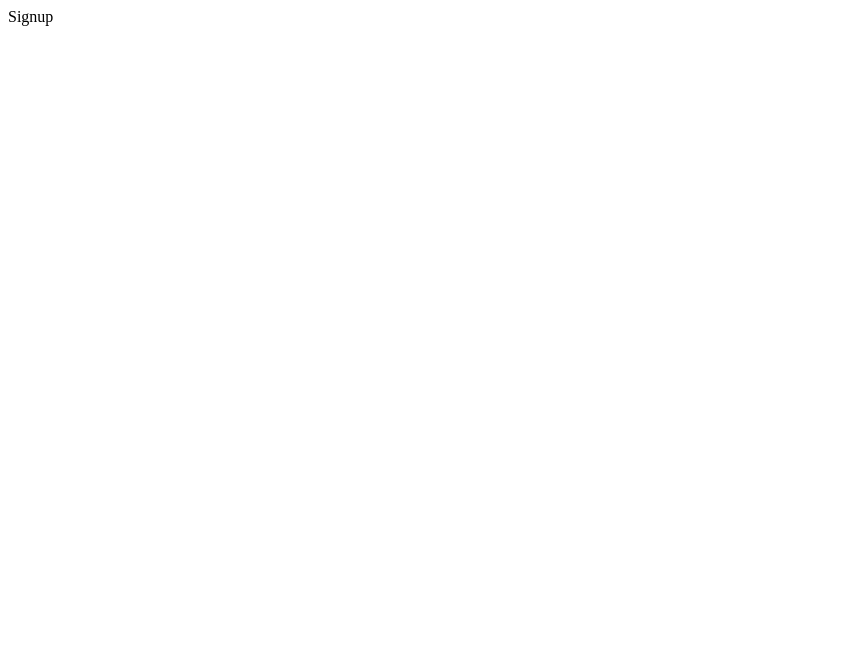
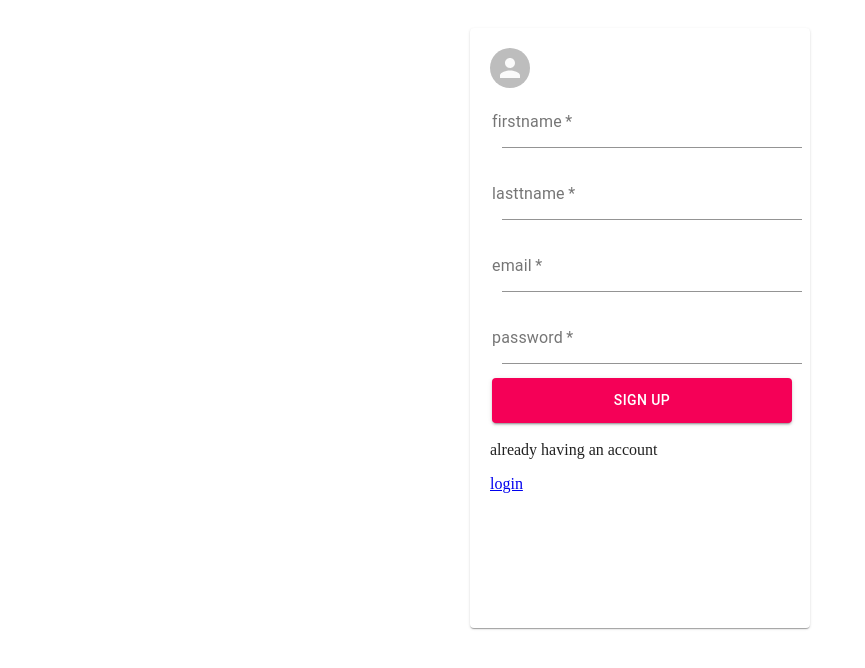
Before and after one commit to Methish07/stocks, a React (Create React App) app: page /signup in a window 1280 px wide. Shown: the top 668 px of the page, without its empty margins (0-865 px from the left). Built offline with nearby package versions, Linux system fonts and the light colour scheme.

Commit message:
commit 3

```diff
--- a/src/Signup.js
+++ b/src/Signup.js
@@ -1,8 +1,80 @@
+import { Grid, Paper,TextField, Button, Avatar } from '@material-ui/core'
 import React from 'react'
+import { Link } from 'react-router-dom'
+import { useState } from 'react'
+const Signup = () => {
+    const [firstname,setfirstname]=useState('');
+    const [lastname,setlastname]=useState('');
+    const [email,setemail]=useState('');
+    const [password,setpassword]=useState('');
+    const paperstyle={padding:20,height:'70vh',width:300,margin:'20px auto'}
+    const textfieldStyle={padding:10,margin:'2px 2px'}
+    const btnstyle={padding:10,margin:'2px 2px'}
 
-const Signup = () => {
+const submitHandler=(e)=>{
+    e.preventDefault();
+    console.log(firstname,lastname,email,password);
+    setemail('');
+    setfirstname('');
+    setlastname('');
+    setpassword('');
+}
+
   return (
-    <div>Signup</div>
+    <div>
+        <Grid alignContent='center'>
+            <Paper style={paperstyle}>
+                <Avatar></Avatar>
+                <form onSubmit={submitHandler}>
+            <TextField
+                  id="firstname"
+                  label="firstname"
+                 placeholder='enter firstname'
+                 fullWidth
+                 style={textfieldStyle}
+                 onChange={(e)=>{setfirstname(e.target.value)}}
+                 value={firstname}
+                 required
+                />
+                <TextField
+                  id="lasttname"
+                  label="lasttname"
+                 placeholder='enter lasttname'
+                 fullWidth
+                 style={textfieldStyle}
+                 value={lastname}
+                 onChange={(e)=>{setlastname(e.target.value)}}
+                 required
+                />
+                <TextField
+                  id="email"
+                  label="email"
+                 placeholder='enter email'
+                 fullWidth
+                 style={textfieldStyle}
+                 type="email"
+                 value={email}
+                 onChange={(e)=>{setemail(e.target.value)}}
+                required></TextField>
+                <TextField
+                  id="pasword"
+                  label="password"
+                  placeholder='enter password'
+                  type='password'
+                  fullWidth
+                  style={textfieldStyle}
+                  value={password}
+                  onChange={(e)=>{setpassword(e.target.value)}}
+                  required
+                />
+                <Button type='submit' variant="contained" fullWidth color='secondary' style={btnstyle} >
+                  sign up
+                </Button>
+                </form>
+                <span><p>already having an account</p><Link to='/'>login</Link></span>
+            </Paper>
+        </Grid>
+    </div>
   )
 }
 
--- a/src/login.js
+++ b/src/login.js
@@ -2,7 +2,21 @@
 import { Avatar, Grid,Paper, TextField, Button } from '@material-ui/core'
 import './index.css'
 import { Link } from 'react-router-dom'
-const login = () => {
+import { useState } from 'react'
+const Login = () => {
+  const [username,setusername]=useState('');
+  const [password,setpassword]=useState('');
+
+  const submitHandler=(e)=>{
+   e.preventDefault();
+   console.log(username);
+   console.log(password);
+   setusername('');
+   setpassword('');
+
+
+  }
+
     const paperstyle={padding:20,height:'70vh',width:300,margin:'20px auto'}
     const textfieldStyle={padding:10,margin:'2px 2px'}
     const btnstyle={padding:10,margin:'2px 2px'}
@@ -14,12 +28,16 @@
                   <Avatar ><svg xmlns="http://www.w3.org/2000/svg" height="24" viewBox="0 0 24 24" width="24"><path d="M0 0h24v24H0z" fill="none"/><path d="M12 2C6.48 2 2 6.48 2 12s4.48 10 10 10 10-4.48 10-10S17.52 2 12 2zm0 3c1.66 0 3 1.34 3 3s-1.34 3-3 3-3-1.34-3-3 1.34-3 3-3zm0 14.2c-2.5 0-4.71-1.28-6-3.22.03-1.99 4-3.08 6-3.08 1.99 0 5.97 1.09 6 3.08-1.29 1.94-3.5 3.22-6 3.22z"/></svg></Avatar>
                   <h2>sign in</h2>
                 </Grid>
+                <form onSubmit={submitHandler}>
                 <TextField
                   id="username"
                   label="username"
                  placeholder='enter username'
                  fullWidth
                  style={textfieldStyle}
+                 onChange={(e)=>{setusername(e.target.value)}}
+                 value={username}
+                 required
                 />
                 <TextField
                   id="password"
@@ -28,10 +46,14 @@
                   type='password'
                   fullWidth
                   style={textfieldStyle}
+                  onChange={(e)=>{setpassword(e.target.value)}}
+                  value={password}
+                  required
                 />
-                 <Button variant="contained" color="primary" fullWidth style={btnstyle}>
+                 <Button type='submit' variant="contained" color="primary" fullWidth style={btnstyle}>
                    log in
                  </Button>
+                 </form>
                  <span><p>do you have an account</p><Link to='/signup'>sign up</Link></span>
             </Paper>
         </Grid>
@@ -39,4 +61,4 @@
   )
 }
 
-export default login
+export default Login
```
